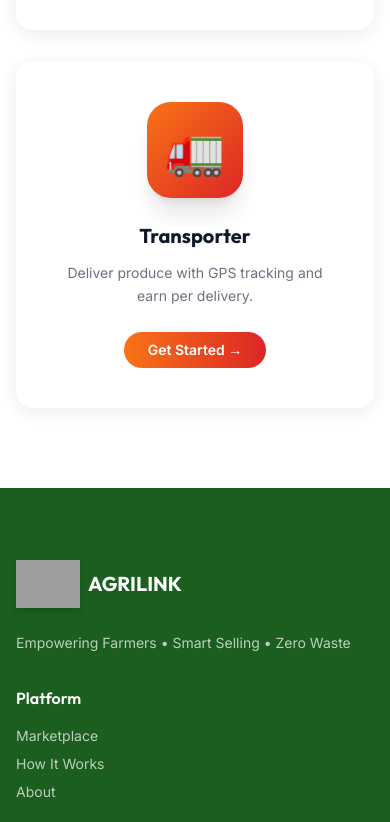
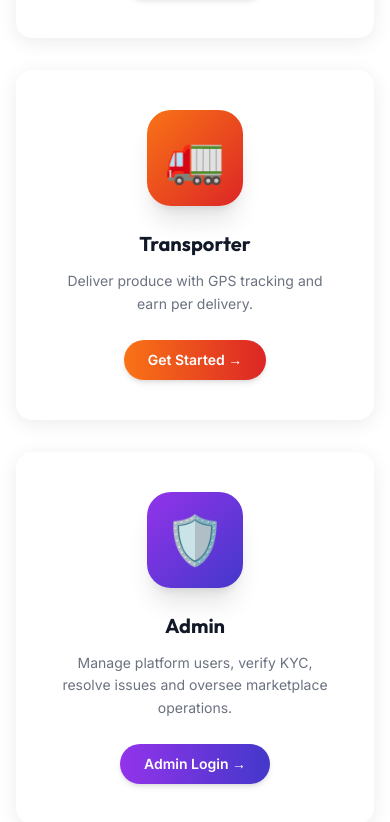
Before and after one commit to BALAJIBALAJIJ/agrilink, a React (Vite) app in the folder frontend/: page / in a window 390 px wide. Shown: the part 5282-6104 px from the top of the page. Built offline with nearby package versions, Linux system fonts and the light colour scheme; no server answers; grey boxes are pictures that could not be loaded.

Commit message:
Add Admin, Dry Unit, and Bio Gas role cards with direct login links on Landing Page

```diff
--- a/frontend/src/locales/en/common.json
+++ b/frontend/src/locales/en/common.json
@@ -63,7 +63,17 @@
     "buyer": "Buyer",
     "buyerDesc": "Browse fresh produce from verified farmers and order with delivery.",
     "transporter": "Transporter",
-    "transporterDesc": "Deliver produce with GPS tracking and earn per delivery."
+    "transporterDesc": "Deliver produce with GPS tracking and earn per delivery.",
+    "admin": "Admin",
+    "adminDesc": "Manage platform users, verify KYC, resolve issues and oversee marketplace operations.",
+    "dryUnit": "Dry Unit",
+    "dryUnitDesc": "Process surplus & low-grade produce into dehydrated goods and manage farmer requests.",
+    "biogas": "Bio Gas",
+    "biogasDesc": "Convert agricultural waste into clean biogas energy, bio-slurry and organic fertilizers.",
+    "getStarted": "Get Started →",
+    "adminLoginBtn": "Admin Login →",
+    "dryUnitLoginBtn": "Dry Unit Login →",
+    "biogasLoginBtn": "Biogas Login →"
   },
   "auth": {
     "loginTitle": "Welcome Back",
--- a/frontend/src/locales/ta/common.json
+++ b/frontend/src/locales/ta/common.json
@@ -63,7 +63,17 @@
     "buyer": "வாங்குபவர்",
     "buyerDesc": "சரிபார்க்கப்பட்ட விவசாயிகளிடமிருந்து புதிய விளைபொருட்களை உலாவி ஆர்டர் செய்யுங்கள்.",
     "transporter": "போக்குவரத்து",
-    "transporterDesc": "GPS கண்காணிப்புடன் விளைபொருட்களை டெலிவரி செய்து சம்பாதிக்கவும்."
+    "transporterDesc": "GPS கண்காணிப்புடன் விளைபொருட்களை டெலிவரி செய்து சம்பாதிக்கவும்.",
+    "admin": "நிர்வாகி (Admin)",
+    "adminDesc": "தள மேலாண்மை, பயனர் KYC சரிபார்ப்பு மற்றும் ஒட்டுமொத்த செயல்பாடுகள் மேற்பார்வை.",
+    "dryUnit": "உலர்த்தும் பிரிவு (Dry Unit)",
+    "dryUnitDesc": "உபரி மற்றும் குறைந்த தர விளைபொருட்களை உலர்த்தி மதிப்புக் கூட்டி நிர்வகித்தல்.",
+    "biogas": "பயோ காஸ் (Bio Gas)",
+    "biogasDesc": "விவசாய கழிவுகளை பயோகாஸ் ஆற்றல் மற்றும் இயற்கை உரமாக மாற்றி நிர்வகித்தல்.",
+    "getStarted": "தொடங்குங்கள் →",
+    "adminLoginBtn": "நிர்வாகி உள்நுழைவு →",
+    "dryUnitLoginBtn": "மேலாளர் உள்நுழைவு →",
+    "biogasLoginBtn": "மேலாளர் உள்நுழைவு →"
   },
   "auth": {
     "loginTitle": "மீண்டும் வரவேற்கிறோம்",
--- a/frontend/src/pages/LandingPage.jsx
+++ b/frontend/src/pages/LandingPage.jsx
@@ -273,17 +273,75 @@ export default function LandingPage() {
             <motion.h2 variants={fadeUp} className="section-title mb-4">{t('roles.selectRole')}</motion.h2>
           </motion.div>
 
-          <motion.div initial="hidden" whileInView="visible" viewport={{ once: true }} variants={stagger} className="grid md:grid-cols-3 gap-8 max-w-5xl mx-auto">
+          <motion.div initial="hidden" whileInView="visible" viewport={{ once: true }} variants={stagger} className="grid md:grid-cols-2 lg:grid-cols-3 gap-8 max-w-6xl mx-auto">
             {[
-              { role: 'FARMER', icon: '👨‍🌾', title: t('roles.farmer'), desc: t('roles.farmerDesc'), color: 'from-green-500 to-emerald-600', glow: 'hover:shadow-green-200' },
-              { role: 'BUYER', icon: '🛍️', title: t('roles.buyer'), desc: t('roles.buyerDesc'), color: 'from-blue-500 to-indigo-600', glow: 'hover:shadow-blue-200' },
-              { role: 'TRANSPORTER', icon: '🚛', title: t('roles.transporter'), desc: t('roles.transporterDesc'), color: 'from-orange-500 to-red-600', glow: 'hover:shadow-orange-200' },
+              {
+                role: 'FARMER',
+                icon: '👨‍🌾',
+                title: t('roles.farmer'),
+                desc: t('roles.farmerDesc'),
+                color: 'from-green-500 to-emerald-600',
+                glow: 'hover:shadow-green-200',
+                to: '/auth/register?role=FARMER',
+                btnText: t('roles.getStarted', 'Get Started →')
+              },
+              {
+                role: 'BUYER',
+                icon: '🛍️',
+                title: t('roles.buyer'),
+                desc: t('roles.buyerDesc'),
+                color: 'from-blue-500 to-indigo-600',
+                glow: 'hover:shadow-blue-200',
+                to: '/auth/register?role=BUYER',
+                btnText: t('roles.getStarted', 'Get Started →')
+              },
+              {
+                role: 'TRANSPORTER',
+                icon: '🚛',
+                title: t('roles.transporter'),
+                desc: t('roles.transporterDesc'),
+                color: 'from-orange-500 to-red-600',
+                glow: 'hover:shadow-orange-200',
+                to: '/auth/register?role=TRANSPORTER',
+                btnText: t('roles.getStarted', 'Get Started →')
+              },
+              {
+                role: 'ADMIN',
+                icon: '🛡️',
+                title: t('roles.admin', 'Admin'),
+                desc: t('roles.adminDesc', 'Manage platform users, verify KYC, resolve issues and oversee marketplace operations.'),
+                color: 'from-purple-600 to-indigo-700',
+                glow: 'hover:shadow-purple-200',
+                to: '/admin/login',
+                btnText: t('roles.adminLoginBtn', 'Admin Login →')
+              },
+              {
+                role: 'DRY_UNIT',
+                icon: '🏭',
+                title: t('roles.dryUnit', 'Dry Unit'),
+                desc: t('roles.dryUnitDesc', 'Process surplus & low-grade produce into dehydrated goods and manage farmer requests.'),
+                color: 'from-amber-500 to-orange-600',
+                glow: 'hover:shadow-amber-200',
+                to: '/manager/login/dry-unit',
+                btnText: t('roles.dryUnitLoginBtn', 'Dry Unit Login →')
+              },
+              {
+                role: 'BIOGAS',
+                icon: '⚡',
+                title: t('roles.biogas', 'Bio Gas'),
+                desc: t('roles.biogasDesc', 'Convert agricultural waste into clean biogas energy, bio-slurry and organic fertilizers.'),
+                color: 'from-teal-600 to-emerald-700',
+                glow: 'hover:shadow-teal-200',
+                to: '/manager/login/biogas',
+                btnText: t('roles.biogasLoginBtn', 'Biogas Login →')
+              },
             ].map((card) => (
-              <motion.div key={card.role} variants={fadeUp}>
+              <motion.div key={card.role} variants={fadeUp} className="h-full">
                 <Link
-                  to={`/auth/register?role=${card.role}`}
-                  className={`block card-interactive text-center py-10 ${card.glow} hover:shadow-2xl`}
+                  to={card.to}
+                  className={`block card-interactive text-center py-10 ${card.glow} hover:shadow-2xl h-full flex flex-col justify-between`}
                 >
+                  <div>
                     <motion.div
                       whileHover={{ rotateY: 15, rotateX: -5, scale: 1.05 }}
                       transition={{ type: 'spring', stiffness: 300 }}
@@ -295,9 +353,10 @@ export default function LandingPage() {
                     </motion.div>
                     <h3 className="text-xl font-bold text-gray-900 mb-3">{card.title}</h3>
                     <p className="text-gray-500 text-sm leading-relaxed px-4">{card.desc}</p>
+                  </div>
                   <div className="mt-6">
-                    <span className={`inline-flex items-center gap-2 bg-gradient-to-r ${card.color} text-white px-6 py-2 rounded-full text-sm font-semibold`}>
-                      Get Started →
+                    <span className={`inline-flex items-center gap-2 bg-gradient-to-r ${card.color} text-white px-6 py-2.5 rounded-full text-sm font-semibold shadow-md hover:shadow-lg transition-all`}>
+                      {card.btnText}
                     </span>
                   </div>
                 </Link>
@@ -329,11 +388,14 @@ export default function LandingPage() {
               </div>
             </div>
             <div>
-              <h4 className="font-semibold mb-4">Roles</h4>
+              <h4 className="font-semibold mb-4">Roles & Portals</h4>
               <div className="space-y-2 text-white/70 text-sm">
                 <Link to="/auth/register?role=FARMER" className="block hover:text-white">For Farmers</Link>
                 <Link to="/auth/register?role=BUYER" className="block hover:text-white">For Buyers</Link>
                 <Link to="/auth/register?role=TRANSPORTER" className="block hover:text-white">For Transporters</Link>
+                <Link to="/admin/login" className="block hover:text-white">🛡️ Admin Portal</Link>
+                <Link to="/manager/login/dry-unit" className="block hover:text-white">🏭 Dry Unit Manager</Link>
+                <Link to="/manager/login/biogas" className="block hover:text-white">⚡ Bio Gas Manager</Link>
               </div>
             </div>
             <div>
--- a/frontend/src/pages/auth/LoginPage.jsx
+++ b/frontend/src/pages/auth/LoginPage.jsx
@@ -139,11 +139,19 @@ export default function LoginPage() {
             </button>
           </form>
 
-          <div className="mt-6 text-center">
+          <div className="mt-6 text-center space-y-3">
             <p className="text-sm text-gray-500">
               {t('auth.noAccount')}{' '}
               <Link to="/auth/register" className="text-agri-green font-semibold hover:underline">{t('auth.signUp')}</Link>
             </p>
+            <div className="pt-3 border-t border-gray-100 flex flex-wrap items-center justify-center gap-2 text-xs text-gray-500">
+              <span className="text-gray-400">Management:</span>
+              <Link to="/admin/login" className="text-purple-600 hover:underline font-medium">🛡️ Admin</Link>
+              <span>•</span>
+              <Link to="/manager/login/dry-unit" className="text-orange-600 hover:underline font-medium">🏭 Dry Unit</Link>
+              <span>•</span>
+              <Link to="/manager/login/biogas" className="text-teal-600 hover:underline font-medium">⚡ Bio Gas</Link>
+            </div>
           </div>
         </div>
       </motion.div>
```
Lines whose indentation alone changed are shown as unchanged.
